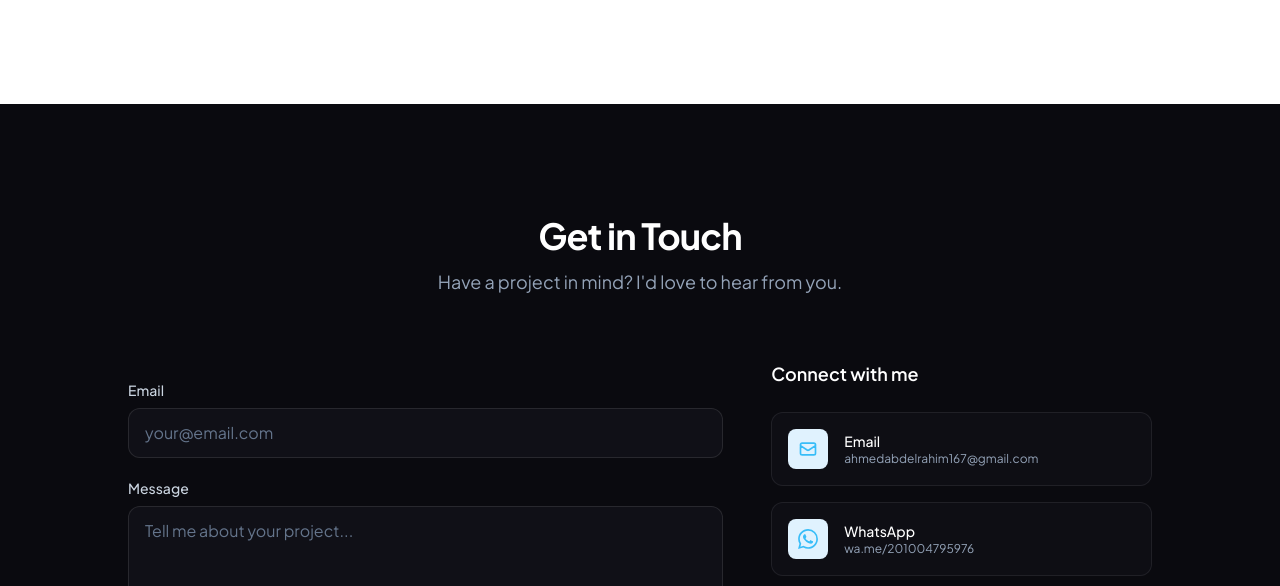
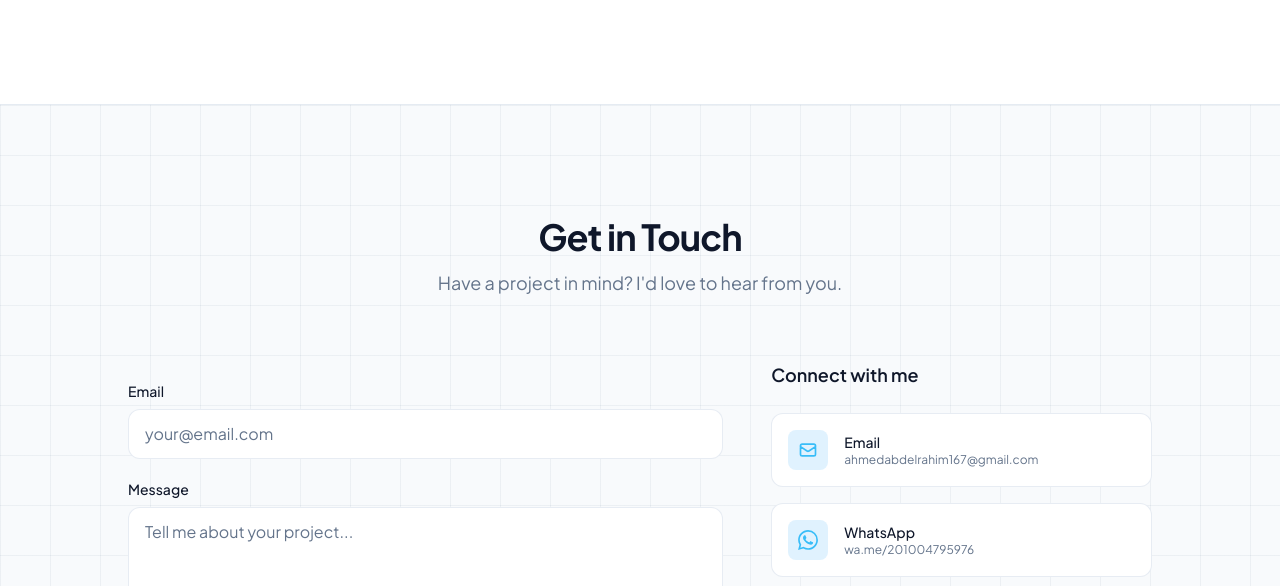
Before and after one commit to AhmedElmagdob/AhmedElmagdob.github.io, an Astro site: page / in a window 1280 px wide. Shown: the part 6268-6854 px from the top of the page. Built offline with nearby package versions, Linux system fonts and the light colour scheme; Astro itself is replaced by a stand-in of ours.

Commit message:
Make contact section and footer theme-aware in light mode.
Replace hardcoded dark contact styling with CSS variables so the bottom of the page matches light and dark theme toggles.

```diff
--- a/src/components/Contact.astro
+++ b/src/components/Contact.astro
@@ -20,12 +20,11 @@ function opensInNewTab(icon: string) {
 }
 ---
 
-<section id="contact" class="contact-section bg-grid relative overflow-hidden py-20 sm:py-28">
-  <div class="absolute inset-0 bg-[#0a0a0f] dark:bg-[#0a0a0f]" aria-hidden="true"></div>
-  <div class="section-container relative z-10">
+<section id="contact" class="contact-section section-alt bg-grid border-t py-20 sm:py-28">
+  <div class="section-container">
     <div class="reveal mb-16 text-center">
-      <h2 class="section-heading reveal-heading text-white dark:neon-text">Get in Touch</h2>
-      <p class="section-subheading mx-auto text-slate-400">
+      <h2 class="section-heading reveal-heading dark:neon-text">Get in Touch</h2>
+      <p class="section-subheading mx-auto">
         Have a project in mind? I'd love to hear from you.
       </p>
     </div>
@@ -38,25 +37,25 @@ function opensInNewTab(icon: string) {
       >
         <input type="hidden" name="_subject" value="Contact request from personal website" />
         <div>
-          <label for="email" class="mb-2 block text-sm font-medium text-slate-300">Email</label>
+          <label for="email" class="mb-2 block text-sm font-medium text-heading">Email</label>
           <input
             type="email"
             id="email"
             name="_replyto"
             placeholder="your@email.com"
             required
-            class="contact-input w-full rounded-xl border px-4 py-3 text-white placeholder-slate-500 transition-all duration-300 focus:outline-none focus:ring-1"
+            class="contact-input w-full rounded-xl border px-4 py-3 transition-all duration-300 focus:outline-none focus:ring-1"
           />
         </div>
         <div>
-          <label for="message" class="mb-2 block text-sm font-medium text-slate-300">Message</label>
+          <label for="message" class="mb-2 block text-sm font-medium text-heading">Message</label>
           <textarea
             id="message"
             name="message"
             rows="5"
             placeholder="Tell me about your project..."
             required
-            class="contact-input w-full resize-none rounded-xl border px-4 py-3 text-white placeholder-slate-500 transition-all duration-300 focus:outline-none focus:ring-1"
+            class="contact-input w-full resize-none rounded-xl border px-4 py-3 transition-all duration-300 focus:outline-none focus:ring-1"
           ></textarea>
         </div>
         <button type="submit" class="btn-primary w-full sm:w-auto">
@@ -68,7 +67,7 @@ function opensInNewTab(icon: string) {
       </form>
 
       <div class="reveal lg:col-span-2">
-        <h3 class="mb-6 text-lg font-semibold text-white">Connect with me</h3>
+        <h3 class="mb-6 text-lg font-semibold text-heading">Connect with me</h3>
         <div class="space-y-4">
           {
             socialLinks.map((link) => (
@@ -102,8 +101,8 @@ function opensInNewTab(icon: string) {
                   )}
                 </div>
                 <div>
-                  <div class="text-sm font-medium text-white">{link.label}</div>
-                  <div class="text-xs text-slate-400">{linkDetail(link)}</div>
+                  <div class="text-sm font-medium text-heading">{link.label}</div>
+                  <div class="text-xs text-muted">{linkDetail(link)}</div>
                 </div>
               </a>
             ))
@@ -115,23 +114,40 @@ function opensInNewTab(icon: string) {
 </section>
 
 <style>
+  .contact-section {
+    border-color: var(--color-border);
+  }
+
   .contact-input {
-    border-color: rgba(255, 255, 255, 0.1);
-    background: rgba(18, 18, 26, 0.8);
+    border-color: var(--color-border);
+    background: var(--color-surface);
+    color: var(--color-text-heading);
+  }
+
+  .contact-input::placeholder {
+    color: var(--color-text-muted);
   }
 
   .contact-input:focus {
     border-color: var(--color-accent);
-    box-shadow: 0 0 15px var(--glow-cyan);
     --tw-ring-color: var(--color-accent);
   }
 
+  .dark .contact-input:focus {
+    box-shadow: 0 0 15px var(--glow-cyan);
+  }
+
   .contact-social {
-    border-color: rgba(255, 255, 255, 0.08);
-    background: rgba(18, 18, 26, 0.5);
+    border-color: var(--color-border);
+    background: var(--color-surface);
   }
 
   .contact-social:hover {
+    border-color: var(--color-accent);
+    box-shadow: 0 4px 20px rgba(15, 23, 42, 0.06);
+  }
+
+  .dark .contact-social:hover {
     border-color: rgba(0, 240, 255, 0.3);
     box-shadow: 0 0 20px var(--glow-cyan);
   }
--- a/src/components/Footer.astro
+++ b/src/components/Footer.astro
@@ -12,7 +12,7 @@ const iconPaths: Record<string, string> = {
 };
 ---
 
-<footer class="border-t py-10 transition-colors duration-300" style="border-color: var(--color-border); background: var(--color-surface)">
+<footer class="site-footer border-t py-10 transition-colors duration-300">
   <div class="section-container">
     <div class="flex flex-col items-center justify-between gap-6 sm:flex-row">
       <p class="text-sm text-muted">
@@ -71,6 +71,12 @@ const iconPaths: Record<string, string> = {
 </footer>
 
 <style>
+  .site-footer {
+    border-color: var(--color-border);
+    background: var(--color-surface);
+    color: var(--color-text);
+  }
+
   .footer-social:hover,
   .footer-top:hover {
     background: var(--color-accent-muted);
```
